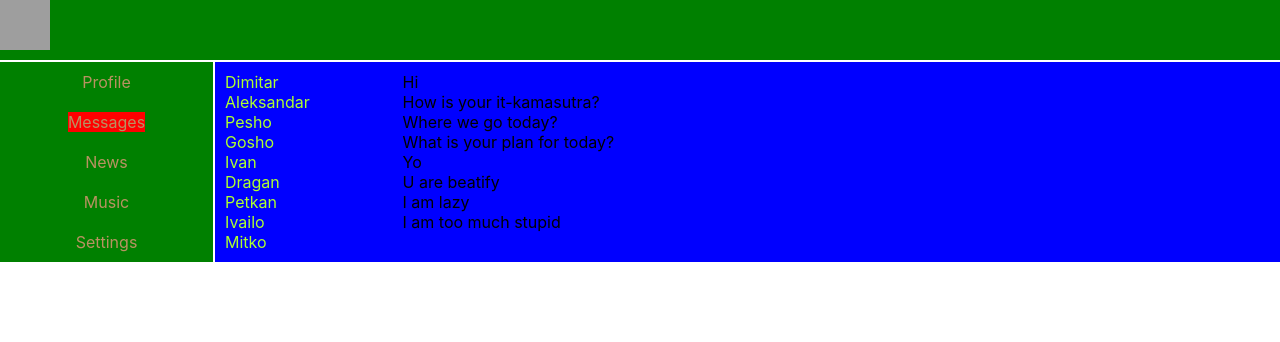
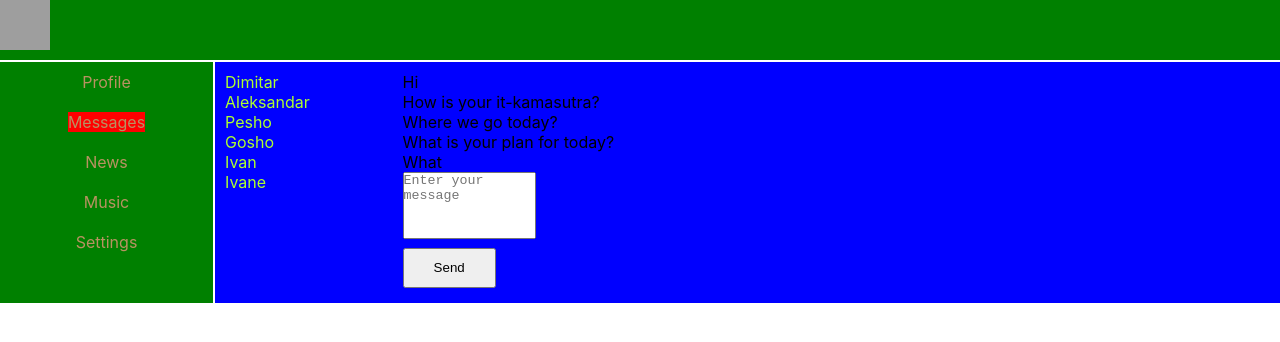
Before and after one commit to mitaka1210/React-Social-Media, a React (Create React App) app: page /dialogs in a window 1280 px wide. Shown: the top 342 px of the page. Built offline with nearby package versions, Linux system fonts and the light colour scheme; grey boxes are pictures that could not be loaded.

Commit message:
add react-reducer for dialogs and messages

```diff
--- a/src/App.js
+++ b/src/App.js
@@ -18,7 +18,9 @@ function App(props) {
         <Header />
         <NavBar />
         <div className="app-wrapper-content">
-          <Route path="/dialogs" render={() => <Dialogs state={props.state.messagesPages} />} />
+
+          <Route path="/dialogs" render={()=> <Dialogs store={props.store}/>} />
+
           <Route
             path="/profile"
             render={() => (
--- a/src/Data/Data.js
+++ b/src/Data/Data.js
@@ -1,8 +1,16 @@
-const ADD_POST = 'ADD-POST'
-const Update_New_Post_Text = 'UPDATE-NEW-POST-TEXT';
+import profileReducer from './Profile-reducer';
+import dialogsReducer from "./dialogs-reducer";
+import sidebarReducer from "./sidebar-reducer";
+
+const UPDATE_NEW_MESSAGE_BODY = 'UPDATE_NEW_MESSAGE_BODY';
+const SEND_MESSAGE  = 'SEND_MESSAGE';
+
+const ADD_POST = 'ADD-POST';
+const UPDATE_NEW_POST_TEXT = 'UPDATE-NEW-POST-TEXT';
+
 
 let store = {
-  _state : {
+    _state: {
         profilePage: {
       posts: [
         { id: 1, message: 'Hi, how are u?', likeCounts: 12 },
@@ -13,106 +21,77 @@ let store = {
       ],
       newPostText: 'DD',
     },
-    messagesPages: {
+        dialogsPage: {
+
+        dialogs: [
+
+        {id: 1,name: 'Dimitar'},
+
+        {id: 2,name: 'Aleksandar'},
+
+        { id: 3,name: 'Pesho'},
+
+        {id: 4, name: 'Gosho' },
+
+        {id: 5,name: 'Ivan'},
+            {id: 6, name: 'Ivane'}
+
+      ],
         messages: [
         { id: 1, message: 'Hi' },
         { id: 2, message: 'How is your it-kamasutra?' },
         { id: 3, message: 'Where we go today?' },
-        { id: 5, message: 'What is your plan for today?' },
-        { id: 6, message: 'Yo' },
-        { id: 7, message: 'U are beatify' },
-        { id: 8, message: 'I am lazy' },
-        { id: 9, message: 'I am too much stupid' },
+        { id: 4, message: 'What is your plan for today?' },
+        { id: 5, message: 'What ' },
       ],
-      dialogs: [
-        {
-          id: 1,
-          name: 'Dimitar',
+        newMessageBody: ""
     },
-
-        {
-          id: 2,
-          name: 'Aleksandar',
-        },
-
-        {
-          id: 3,
-          name: 'Pesho',
-        },
-
-        {
-          id: 4,
-          name: 'Gosho',
-        },
-
-        {
-          id: 5,
-          name: 'Ivan',
-        },
-
-        {
-          id: 6,
-          name: 'Dragan',
-        },
-
-        {
-          id: 7,
-          name: 'Petkan',
-        },
-
-        {
-          id: 8,
-          name: 'Ivailo',
-        },
-
-        {
-          id: 9,
-          name: 'Mitko',
-        },
-      ],
-    },
-  },
-  getState(){
-    return this._state;
+        sidebar : {},
   },
     _callSubscriber  (){
         console.log('State changed');
     },
 
+    getState(){
+    return this._state;
+  },
     subscribe  (observer)  {
         this._callSubscriber = observer;
     },
+
+
     dispatch (action) {
-      if (action.type === ADD_POST){
-          let newPost = {
-          id: 5,
-          message: this._state.profilePage.newPostText,
-          likesCount: 0,
-      };
-          this._state.profilePage.posts.push(newPost);
-          this._state.profilePage.newPostText = '';
+
+        this._state.profilePage = profileReducer(this._state.profilePage, action);
+        this._state.dialogsPage = dialogsReducer(this._state.dialogsPage, action);
+        this._state.sidebar = sidebarReducer(this._state.sidebar, action);
         this._callSubscriber(this._state);
-      }
-      else {
 
-        if (action.type === Update_New_Post_Text) {
-                  this._state.profilePage.newPostText = action.newText;
-                  this._callSubscriber(this._state);
-              }
     }
 }
 
-}
 export const addPostActionCreator = () => {
+
   return {
     type: ADD_POST
   }
 }
-
 export const UpdateNewPostTextActionCreator = (text) => {
   return {
-    type: Update_New_Post_Text,
+    type: UPDATE_NEW_POST_TEXT,
     newText: text
+
+  }
+}
+
+export const sendMessageCreator = () => ({ type: SEND_MESSAGE})
+
+
+export const updateNewMessageBodyCreator = (body) => {
+
+    return {
+        type: UPDATE_NEW_MESSAGE_BODY,
+        body: body
 
     }
 }
--- /dev/null
+++ b/src/Data/Profile-reducer.js
@@ -0,0 +1,26 @@
+const ADD_POST = 'ADD-POST';
+const UPDATE_NEW_POST_TEXT = 'UPDATE-NEW-POST-TEXT';
+
+ const  ProfileReducer = (state, action) => {
+
+    if (action.type === ADD_POST){
+        let newPost = {
+            id: 5,
+            message: state.newPostText,
+            likesCount: 0,
+        };
+        state.posts.push(newPost);
+        state.newPostText = '';
+
+    }
+    else if (action.type === UPDATE_NEW_POST_TEXT) {
+
+        state.newPostText = action.newText;
+
+    }
+
+    return state;
+
+}
+
+export default ProfileReducer
--- /dev/null
+++ b/src/Data/dialogs-reducer.js
@@ -0,0 +1,20 @@
+const UPDATE_NEW_MESSAGE_BODY = 'UPDATE_NEW_MESSAGE_BODY';
+const SEND_MESSAGE  = 'SEND_MESSAGE';
+
+const dialogsReducer =(state,action) => {
+
+         if (action.type === UPDATE_NEW_MESSAGE_BODY){
+               state.newMessageBody = action.body;
+
+            }
+
+            else if (action.type === SEND_MESSAGE ) {
+                let body = state.newMessageBody;
+                state.newMessageBody='';
+                state.messages.push({id: 6, message: body});
+
+            }
+    return state;
+}
+
+export default dialogsReducer
--- /dev/null
+++ b/src/Data/sidebar-reducer.js
@@ -0,0 +1,6 @@
+const sidebarReducer =(state,action) => {
+
+    return state;
+}
+
+export default sidebarReducer
--- a/src/components/Dialogs/DialogItem/DialogItem.jsx
+++ b/src/components/Dialogs/DialogItem/DialogItem.jsx
@@ -1,6 +1,7 @@
 import React from 'react';
 import style from './../dialogs.module.css';
 import { NavLink } from 'react-router-dom';
+
 function DialogItem(props) {
   let path = '/dialogs/' + props.id;
 
@@ -8,7 +9,7 @@ function DialogItem(props) {
     <div>
       <ul>
         <li className={style.dialog + ' ' + style.active}>
-          {' '}
+
           <NavLink to={path}>{props.name}</NavLink>
         </li>
       </ul>
--- a/src/components/Dialogs/Dialogs.jsx
+++ b/src/components/Dialogs/Dialogs.jsx
@@ -3,17 +3,47 @@ import style from './dialogs.module.css';
 
 import DialogItem from './DialogItem/DialogItem';
 import Message from './Message/Message';
+import {sendMessageCreator, updateNewMessageBodyCreator} from "../../Data/Data";
 
 function Dialogs(props) {
-  let dialogsElements = props.state.dialogs.map((d) => <DialogItem name={d.name} id={d.id} />);
 
-  let messagesElements = props.state.messages.map((m) => <Message message={m.message} />);
+  let state = props.store.getState().dialogsPage;
+  let dialogsElements = state.dialogs.map((d) => <DialogItem name={d.name} id={d.id} />);
+  let messagesElements = state.messages.map((m) => <Message message={m.message} />);
+  let newMessageBody = state.newMessageBody;
 
+
+
+
+  let onSendMessageClick = () => {
+    props.store.dispatch(sendMessageCreator());
+};
+
+    let onNewMessageChange = (e) => {
+      let body = e.target.value;
+      const ff = updateNewMessageBodyCreator(body);
+      props.store.dispatch(ff);
+};
   return (
     <div className={style.dialogs}>
       <div className={style.dialogsItems}>{dialogsElements}</div>
-      <div className={style.messages}>{messagesElements}</div>
+          <div className={style.messages}>
+              <div>{messagesElements}</div>
+              <div>
+                  <div>
+                      <textarea
+                          value={newMessageBody}
+                          onChange={onNewMessageChange}
+                          placeholder='Enter your message' >
+                       </textarea>
+                  </div>
+                  <div>
+                      <button onClick={onSendMessageClick}>Send</button>
+                  </div>
+              </div>
+          </div>
     </div>
+
   );
 }
 
--- a/src/components/Profile/MyPosts/MyPosts.jsx
+++ b/src/components/Profile/MyPosts/MyPosts.jsx
@@ -6,8 +6,10 @@ import {addPostActionCreator, UpdateNewPostTextActionCreator} from "../../../Dat
 
 
 function MyPosts(props) {
-  let postsElements = props.posts.map((p) => <Post message={p.message} likeCount={p.likeCounts} />);
-  let newPostElement = React.createRef();
+
+    let postsElements = props.posts.map((p) => <Post message={p.message} likeCount={p.likeCounts} />);
+
+    let newPostElement = React.createRef();
 
   let addPost = () => {
     props.dispatch(addPostActionCreator());
--- a/src/index.js
+++ b/src/index.js
@@ -9,7 +9,7 @@ import App from './App';
 let rerenderEntireTree = (state) => {
   ReactDOM.render(
     <React.StrictMode>
-      <App state={state} dispatch={store.dispatch.bind(store)}  />
+      <App state={state} dispatch={store.dispatch.bind(store)} store={store} />
     </React.StrictMode>,
     document.getElementById('root'),
   );
```
Lines whose indentation alone changed are shown as unchanged.
